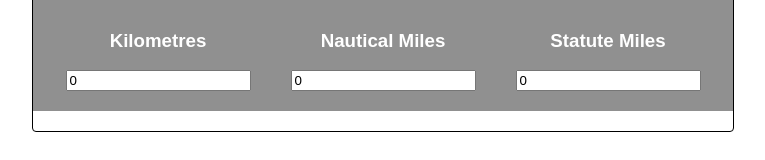
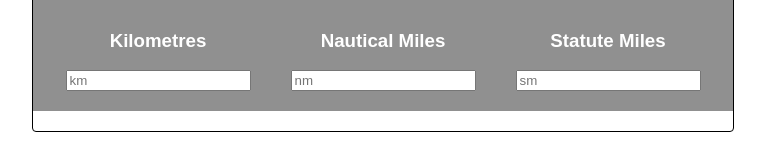
Before and after one commit to mttchpmn/av-converter, a React (Create React App) app: page / in a window 1280 px wide. Shown: the part 190-350 px from the top of the page, without its empty margins (257-1022 px from the left). Built offline with nearby package versions, Linux system fonts and the light colour scheme.

Commit message:
Add placeholders and rounding

```diff
--- a/src/components/DistanceConverter.js
+++ b/src/components/DistanceConverter.js
@@ -4,9 +4,9 @@ class DistanceConverter extends Component {
     constructor(props) {
         super(props);
         this.state = {
-            km: 0,
-            nm: 0,
-            sm: 0
+            km: '',
+            nm: '',
+            sm: ''
         };
     }
 
@@ -14,7 +14,7 @@ class DistanceConverter extends Component {
         return (
             <div className="kilometres dataInput">
                 <h3 className="header3">Kilometres</h3>
-                <input type="number" value={this.state.km} onChange={event => this.handleInputChange(event, 'km')} />
+                <input type="number" placeholder="km" value={this.state.km} onChange={event => this.handleInputChange(event, 'km')} />
             </div>
         );
     };
@@ -23,7 +23,7 @@ class DistanceConverter extends Component {
         return (
             <div className="nauticalMiles dataInput">
                 <h3 className="header3">Nautical Miles</h3>
-                <input type="number" value={this.state.nm} onChange={event => this.handleInputChange(event, 'nm')} />
+                <input type="number" placeholder="nm" value={this.state.nm} onChange={event => this.handleInputChange(event, 'nm')} />
             </div>
         );
     };
@@ -32,7 +32,7 @@ class DistanceConverter extends Component {
         return (
             <div className="statuteMiles dataInput">
                 <h3 className="header3">Statute Miles</h3>
-                <input type="number" value={this.state.sm} onChange={event => this.handleInputChange(event, 'sm')} />
+                <input type="number" placeholder="sm" value={this.state.sm} onChange={event => this.handleInputChange(event, 'sm')} />
             </div>
         );
     };
@@ -42,18 +42,18 @@ class DistanceConverter extends Component {
         this.setState({[type]: num});
 
         const convertMap = {
-            nm: (value) => {
-                this.setState({ 'km': num * 1.825 });
-                this.setState({ 'sm': num * 1.15078 });
-            },
-            km: (value) => {
-                this.setState({ 'nm': num / 1.825 });
-                this.setState({ 'sm': num * 0.621371 });
-            },
-            sm: (value) => {
-                this.setState({ 'nm': num * 0.868976 });
-                this.setState({ 'km': num * 1.60934 });
-            }
+            nm: value => {
+                    this.setState({ 'km': (num * 1.825).toFixed(2) });
+                    this.setState({ 'sm': (num * 1.15078).toFixed(2) });
+                },
+            km: value => {
+                    this.setState({ 'nm': (num / 1.825).toFixed(2) });
+                    this.setState({ 'sm': (num * 0.621371).toFixed(2) });
+                },
+            sm: value => {
+                    this.setState({ 'nm': (num * 0.868976).toFixed(2) });
+                    this.setState({ 'km': (num * 1.60934).toFixed(2) });
+                }
         };
 
         convertMap[type].call(this, num);
```
